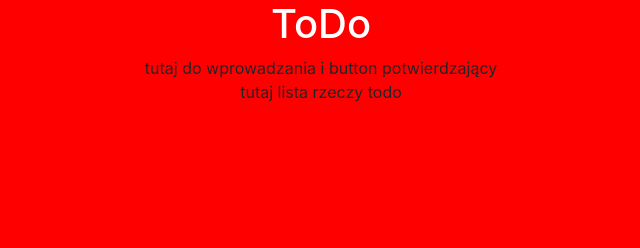
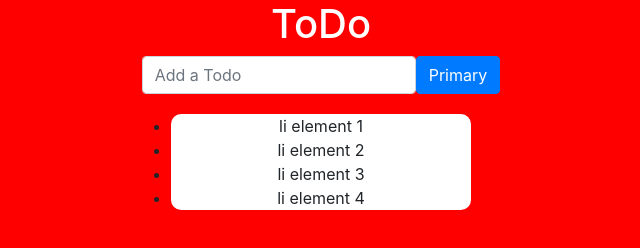
Before and after one commit to Wojtasbjj/ToDo-List-OOP, a plain HTML site: page index.html in a window 1280 px wide. Shown: the whole page, without its empty margins (319-959 px from the left). Drawn offline with nearby package versions, Linux system fonts and the light colour scheme.

Commit message:
html i css

```diff
--- a/index.html
+++ b/index.html
@@ -8,8 +8,18 @@
     <link rel="stylesheet" href="style.css">
 </head>
 <body>
-    <h1>ToDo</h1>
-    <panel> tutaj do wprowadzania i button potwierdzający</panel>
-    <ul> tutaj lista rzeczy todo</ul>
+    <container>
+        <h1>ToDo</h1>
+        <panel id="menu">
+            <input type="text" class="form-control" id="toDoInput" placeholder="Add a Todo">
+            <button type="button" class="btn btn-primary">Primary</button>
+        </panel>
+        <ul>
+            <li>li element 1</li>
+            <li>li element 2</li>
+            <li>li element 3</li>
+            <li>li element 4</li>
+        </ul>
+    </container>
 </body>
 </html>
--- a/style.css
+++ b/style.css
@@ -10,3 +10,14 @@ body {
 h1 {
     color: white;
 }
+
+#menu {
+    display: inline-flex;
+}
+
+ul {
+    background-color: white;
+    width: 300px;
+    margin: 20px auto;
+    border-radius: 10px;
+}
```
